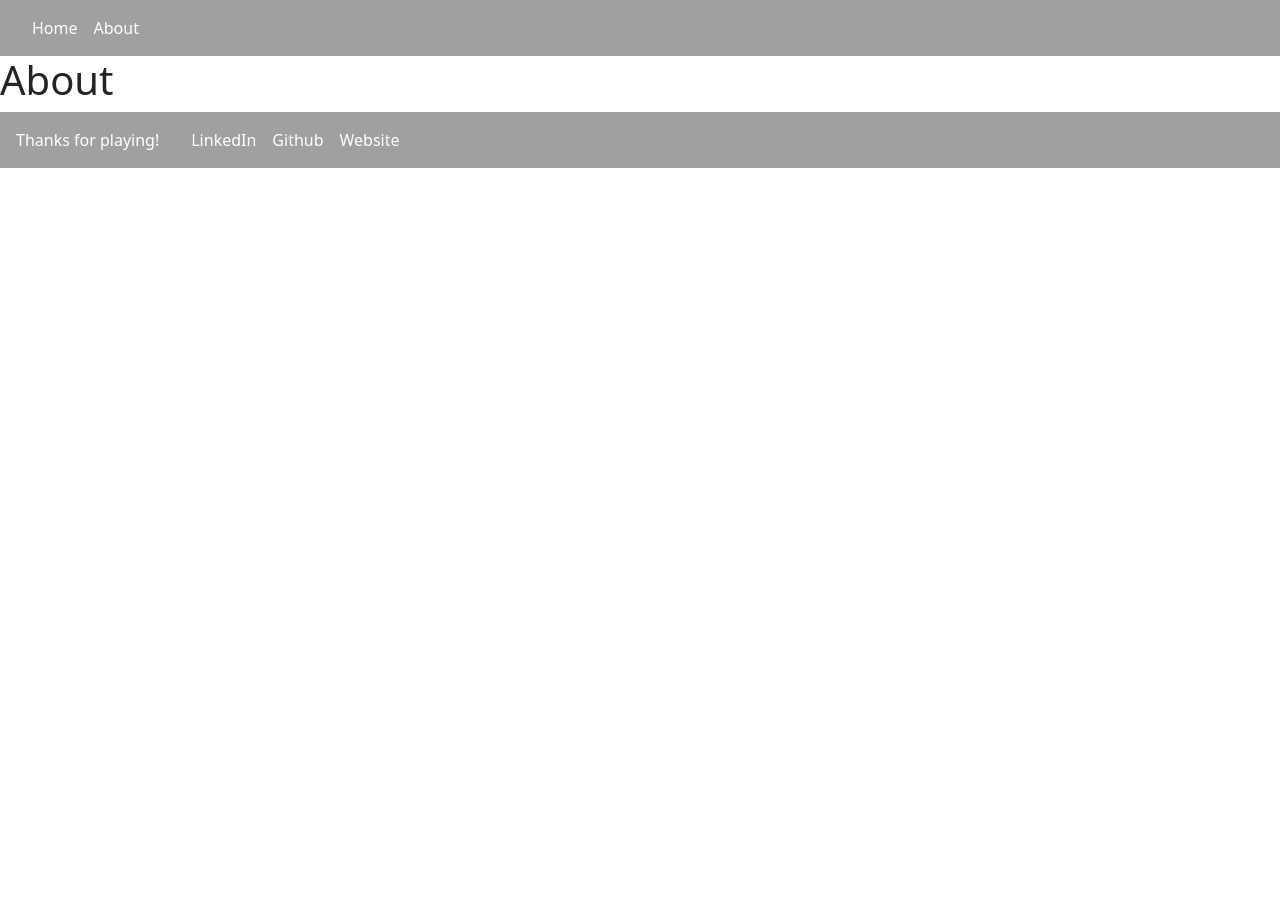
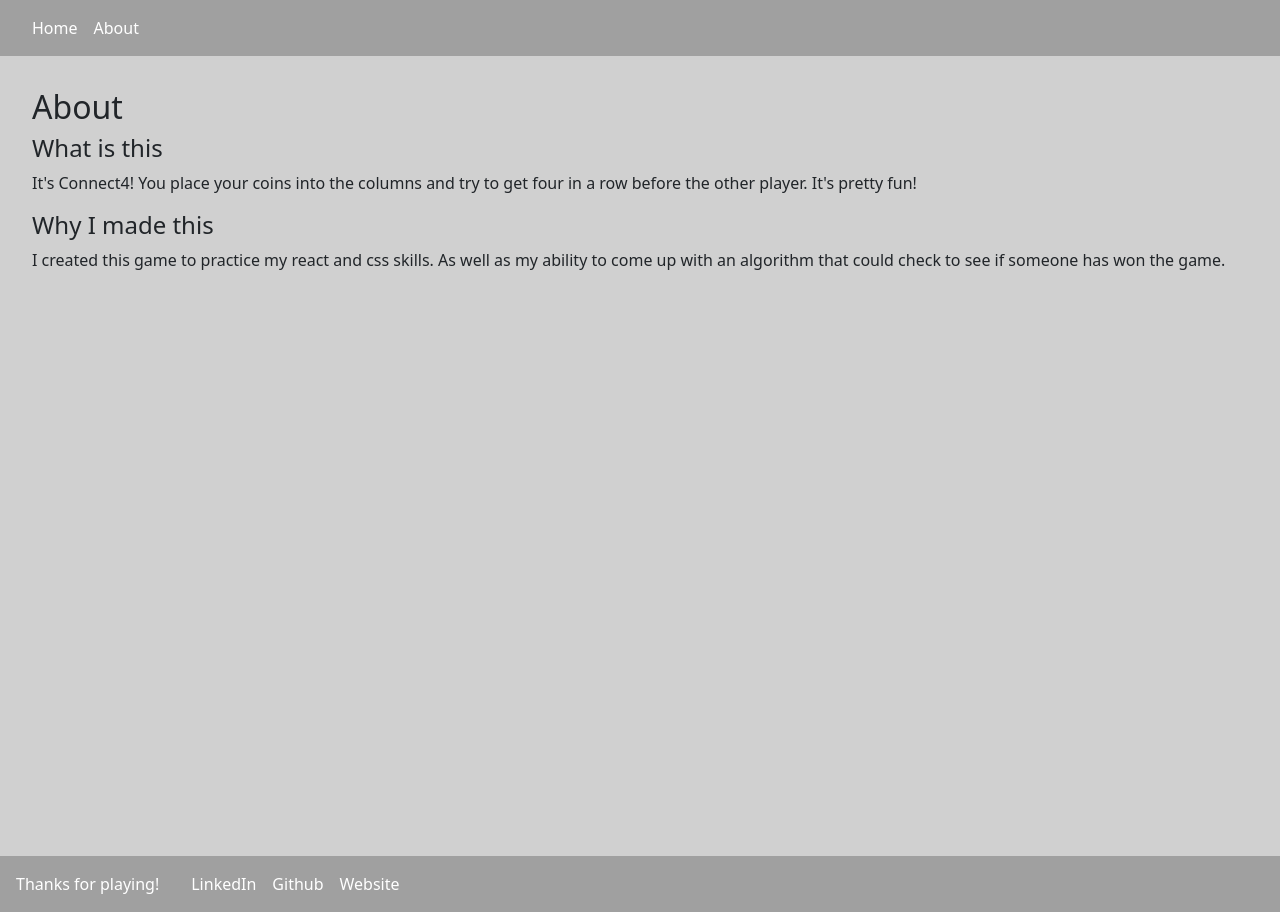
Before and after one commit to JesseBBuhler/connect4, a React (Create React App) app: page /about in a window 1280 px wide. Before the commit the page ends 800 px from the top, so only its background shows below. Built offline with nearby package versions, Linux system fonts and the light colour scheme.

Commit message:
write about page

```diff
--- /dev/null
+++ b/src/pages/About.css
@@ -0,0 +1,5 @@
+.about {
+  height: 100vh;
+  padding: 2rem;
+  background-color: var(--secondary-bg-color);
+}
--- a/src/pages/About.jsx
+++ b/src/pages/About.jsx
@@ -1,9 +1,22 @@
+import "./About.css";
+
 const About = () => {
-    return (
-        <>
-            <h1>About</h1>
-        </>
-    )
-}
+  return (
+    <div className="about">
+      <h2>About</h2>
+      <h4>What is this</h4>
+      <p>
+        It's Connect4! You place your coins into the columns and try to get four
+        in a row before the other player. It's pretty fun!
+      </p>
+      <h4>Why I made this</h4>
+      <p>
+        I created this game to practice my react and css skills. As well as my
+        ability to come up with an algorithm that could check to see if someone
+        has won the game.
+      </p>
+    </div>
+  );
+};
 
 export default About;
```
